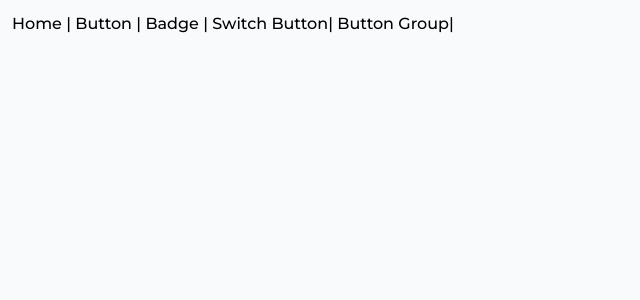
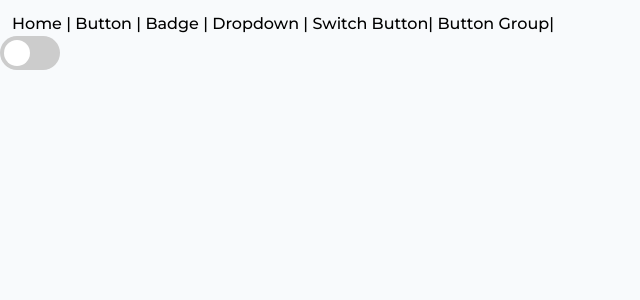
Before and after one commit to quachthientai/vuez-component-library, a Vue app: page /switch-button in a window 1280 px wide. Shown: the top 300 px of the page, without its empty margins (0-640 px from the left). Built offline with nearby package versions, Linux system fonts and the light colour scheme; a web font is replaced by a local one.

Commit message:
update file structure

```diff
--- a/src/App.vue
+++ b/src/App.vue
@@ -15,8 +15,9 @@
     <router-link to="/">Home</router-link> |
     <router-link to="/button">Button</router-link> |
     <router-link to="/badge">Badge</router-link> |
-    <router-link to="/switchButton">Switch Button</router-link>|
-    <router-link to="/buttonGroup">Button Group</router-link>|
+    <router-link to="/dropdown">Dropdown</router-link> |
+    <router-link to="/switch-button">Switch Button</router-link>|
+    <router-link to="/button-group">Button Group</router-link>|
   </div>
   <router-view />
 
--- a/src/router/index.js
+++ b/src/router/index.js
@@ -17,13 +17,18 @@ const routes = [
       component: () => import('@/views/ButtonView.vue')
    },
    {
-      path: '/switchButton',
-      name: 'switchButton',
+      path: '/dropdown',
+      name: 'dropdown',
+      component: () => import('@/views/DropDownView.vue')
+   },
+   {
+      path: '/switch-button',
+      name: 'switch-button',
       component: () => import('@/views/SwitchButtonView.vue')
    },
    {
-      path: '/buttonGroup',
-      name: 'buttonGroup',
+      path: '/button-group',
+      name: 'button-group',
       component: () => import('@/views/ButtonGroupView.vue')
    }
 ]
--- a/src/views/SwitchButtonView.vue
+++ b/src/views/SwitchButtonView.vue
@@ -1,5 +1,5 @@
 <script>
-import SwitchButton from '@/components/Button/SwitchButton.vue';
+import SwitchButton from '@/components/Forms/SwitchButton.vue';
 </script>
 
 <template>
```
Also changed, not shown: src/components/Forms/SwitchButton.vue (renamed from src/components/Button/SwitchButton.vue).
